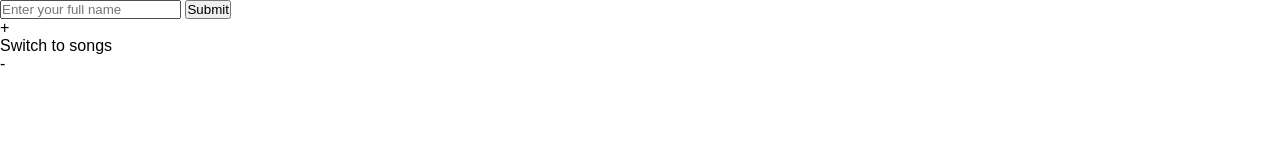
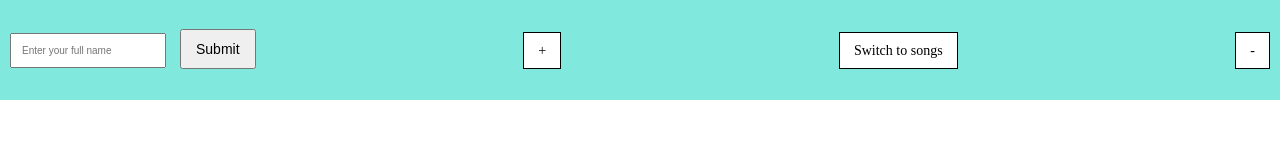
Before and after one commit to shyshy3010/Ex3Template, a plain HTML site: page index.html in a window 1280 px wide. Drawn offline with Linux system fonts and the light colour scheme.

Commit message:
Update style.css
The style of the header

```diff
--- a/css/style.css
+++ b/css/style.css
@@ -6,7 +6,40 @@
 header, main, footer, nav, aside, section, article, div {
     display: block;
 }
-
-body {
-    font-family: Arial, Helvetica, sans-serif;
+header {
+    width: 100%;
+    height: 100px;
+    display: flex;
+    align-items: center;
+    justify-content: space-between;
+    white-space: nowrap;
+    background-color: #80e8dc;
+    position: fixed;
+    top: 0 ;
 }
+.header-button {
+    background-color: #ffffff;
+    border: 1px solid #000000;
+    font-size: 14px;
+    text-align: center;
+    cursor: pointer;
+    padding: 10px 14px ;
+    margin: 10px;
+}
+.header-button:hover {
+    background-color: #ddd;
+}
+input[type="text"] {
+    padding: 10px;
+    font-size: 10px;
+    margin: 10px;
+}
+button {
+    padding: 10px 14px;
+    font-size: 14px;
+    cursor: pointer;
+}
+button:disabled, input[type="text"]:disabled {
+    background-color: #ccc;
+    cursor: not-allowed;
+}
```
